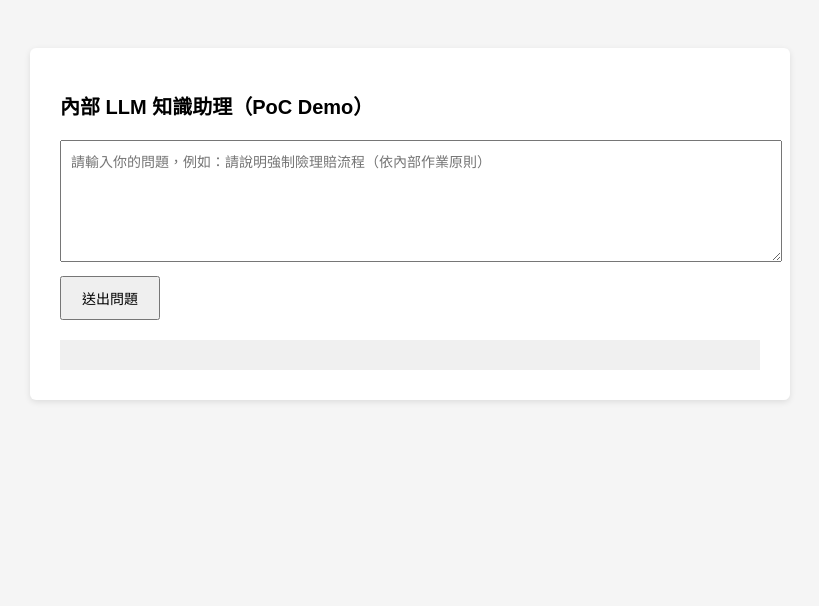
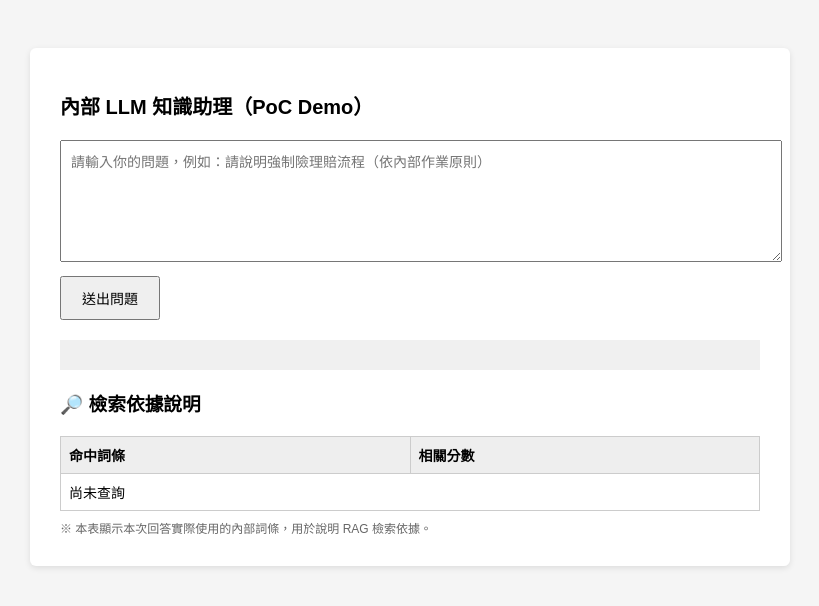
Before and after one commit to tfmijeff/llm-webapi-demo, a website: page index.html in a window 1280 px wide. Shown: the whole page, without its empty margins (230-1049 px from the left). Drawn offline with Linux system fonts and the light colour scheme.

Commit message:
Update index.html

```diff
--- a/index.html
+++ b/index.html
@@ -39,6 +39,27 @@
             padding: 15px;
             white-space: pre-wrap;
         }
+
+        /* 🔽 新增：檢索說明表格樣式 */
+        table {
+            margin-top: 20px;
+            width: 100%;
+            border-collapse: collapse;
+            font-size: 14px;
+        }
+        th, td {
+            border: 1px solid #ccc;
+            padding: 8px;
+            text-align: left;
+        }
+        th {
+            background-color: #eeeeee;
+        }
+        .note {
+            margin-top: 8px;
+            font-size: 12px;
+            color: #666;
+        }
     </style>
 </head>
 <body>
@@ -46,11 +67,35 @@
 <div class="container">
     <h1>內部 LLM 知識助理（PoC Demo）</h1>
 
-   <textarea id="question"   placeholder="請輸入你的問題，例如：請說明強制險理賠流程（依內部作業原則）"></textarea>
+    <textarea
+        id="question"
+        placeholder="請輸入你的問題，例如：請說明強制險理賠流程（依內部作業原則）"
+    ></textarea>
     <br>
     <button onclick="ask()">送出問題</button>
 
     <div id="answer" class="answer"></div>
+
+    <!-- 🔽 新增：RAG 檢索說明 -->
+    <h3>🔎 檢索依據說明</h3>
+
+    <table id="retrievalTable">
+        <thead>
+            <tr>
+                <th>命中詞條</th>
+                <th>相關分數</th>
+            </tr>
+        </thead>
+        <tbody>
+            <tr>
+                <td colspan="2">尚未查詢</td>
+            </tr>
+        </tbody>
+    </table>
+
+    <div class="note">
+        ※ 本表顯示本次回答實際使用的內部詞條，用於說明 RAG 檢索依據。
+    </div>
 </div>
 
 <script>
@@ -58,6 +103,7 @@ async function ask() {
     const questionInput = document.getElementById("question");
     const answerDiv = document.getElementById("answer");
     const button = document.querySelector("button");
+    const tableBody = document.querySelector("#retrievalTable tbody");
 
     const question = questionInput.value.trim();
     if (!question) {
@@ -69,6 +115,7 @@ async function ask() {
     button.disabled = true;
     button.innerText = "思考中…";
     answerDiv.innerText = "AI 思考中，請稍候…";
+    tableBody.innerHTML = `<tr><td colspan="2">檢索中…</td></tr>`;
 
     try {
         const response = await fetch("/ask", {
@@ -78,10 +125,29 @@ async function ask() {
         });
 
         const data = await response.json();
+
+        // 顯示回答
         answerDiv.innerText = data.answer || "未取得回答";
+
+        // 🔽 填入檢索 Table
+        tableBody.innerHTML = "";
+
+        if (data.retrieval && data.retrieval.length > 0) {
+            data.retrieval.forEach(item => {
+                const tr = document.createElement("tr");
+                tr.innerHTML = `
+                    <td>${item.title}</td>
+                    <td>${item.score}</td>
+                `;
+                tableBody.appendChild(tr);
+            });
+        } else {
+            tableBody.innerHTML = `<tr><td colspan="2">本次查無可用內部詞條</td></tr>`;
+        }
 
     } catch (err) {
         answerDiv.innerText = "發生錯誤：" + err.message;
+        tableBody.innerHTML = `<tr><td colspan="2">錯誤</td></tr>`;
     } finally {
         button.disabled = false;
         button.innerText = "送出問題";
@@ -89,6 +155,5 @@ async function ask() {
 }
 </script>
 
-
 </body>
 </html>
```
